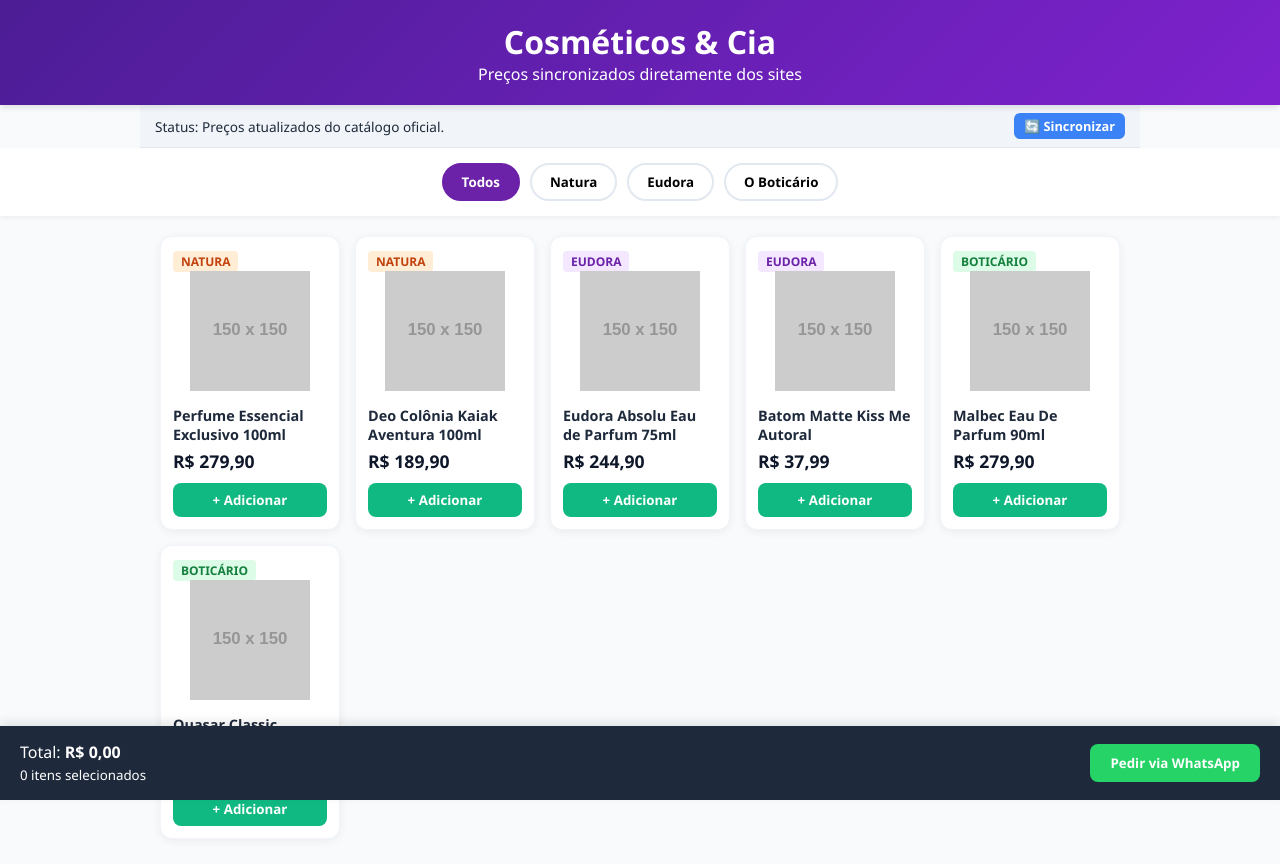
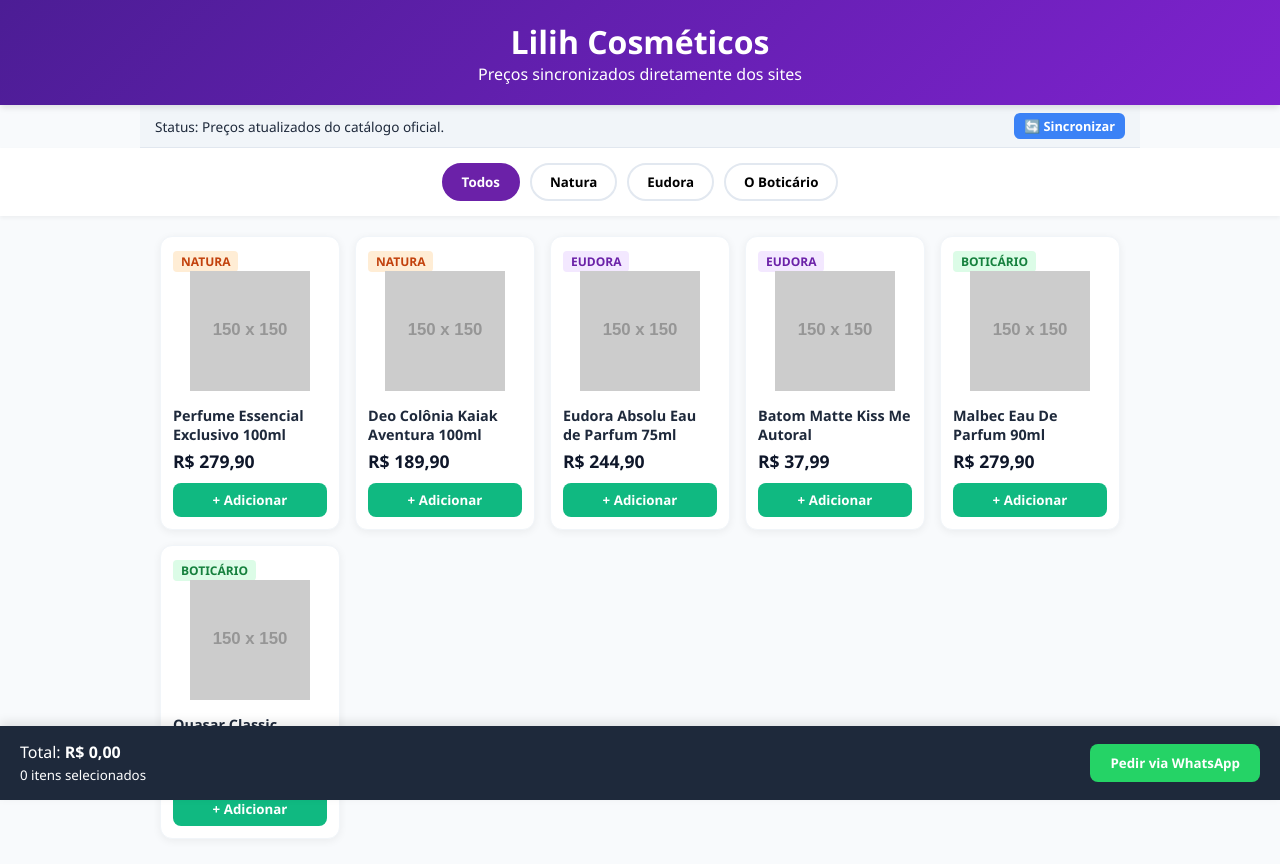
Before and after one commit to cgtech083/lilihcosmeticos, a plain HTML site: page index.html in a window 1280 px wide. Drawn offline with Linux system fonts and the light colour scheme; placeholder pictures from the web are drawn by us.

Commit message:
Update index.html

```diff
--- a/index.html
+++ b/index.html
@@ -3,7 +3,7 @@
 <head>
     <meta charset="UTF-8">
     <meta name="viewport" content="width=device-width, initial-scale=1.0">
-    <title>Catálogo de Cosméticos Multimarcas</title>
+    <title>Lilih Cosméticos</title>
     <style>
         :root {
             --primary: #6b21a8;
@@ -164,7 +164,7 @@
 <body>
 
     <header>
-        <h1>Cosméticos & Cia</h1>
+        <h1>Lilih Cosméticos</h1>
         <p>Preços sincronizados diretamente dos sites</p>
     </header>
 
```
